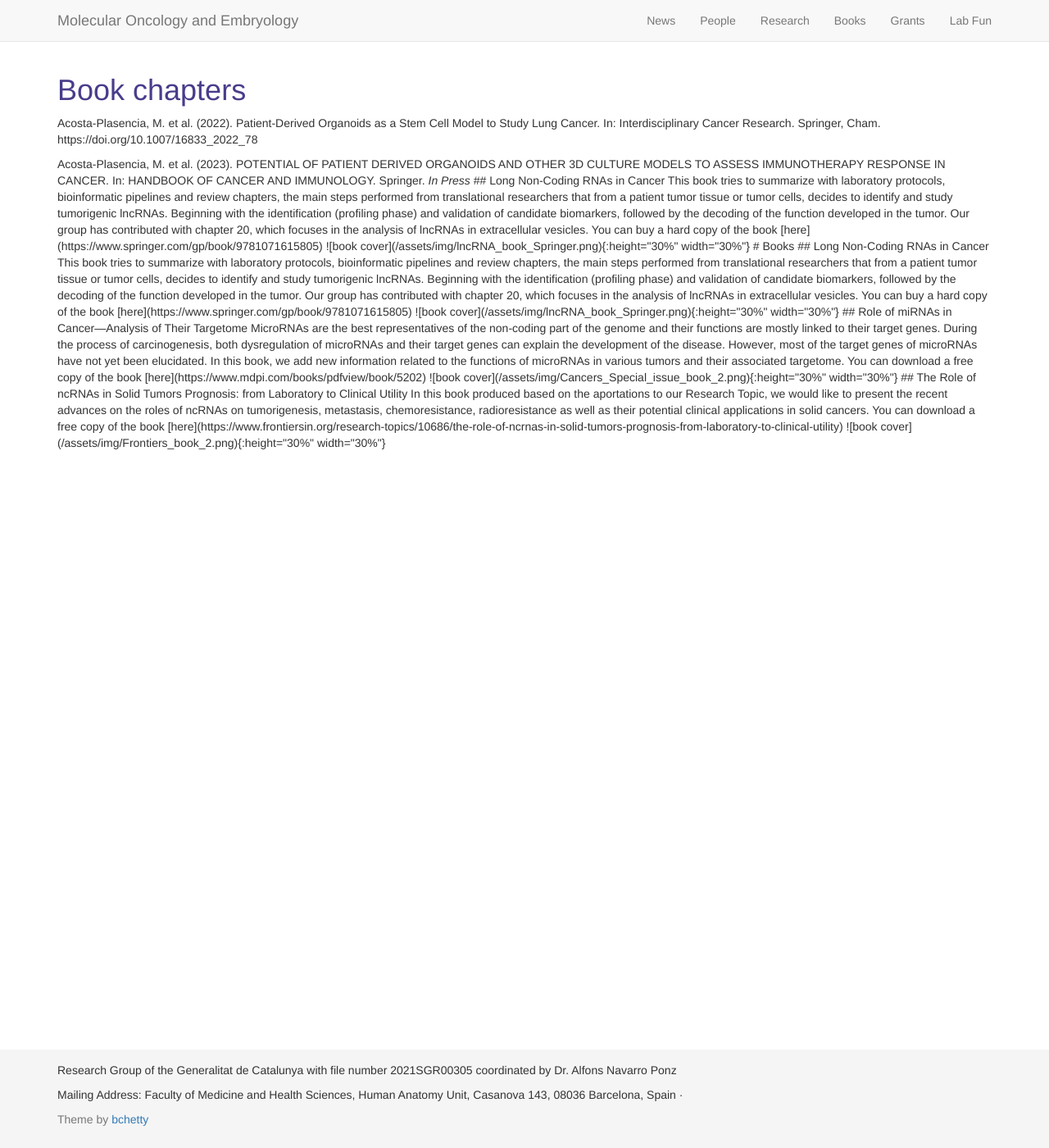
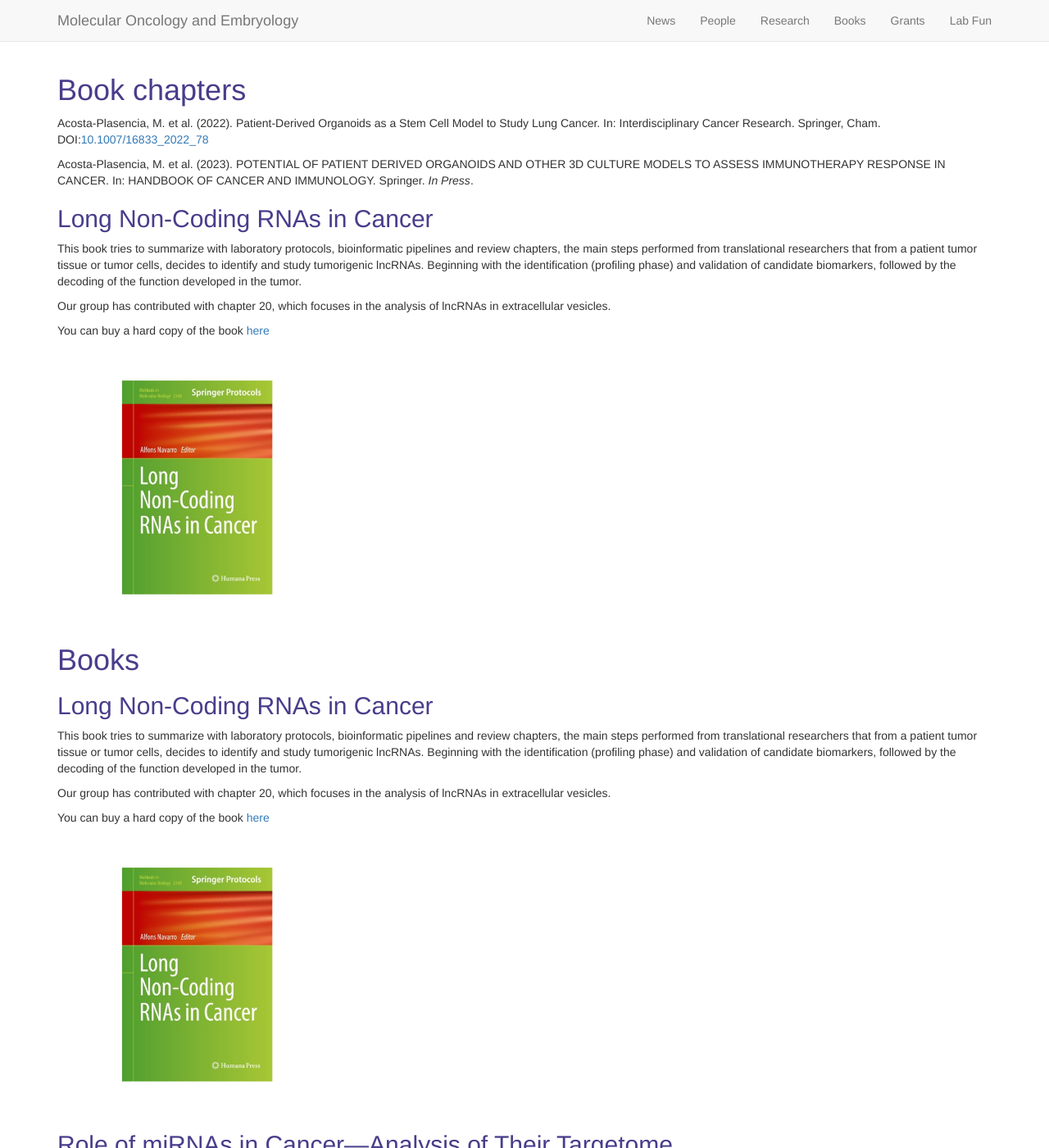
Before and after one commit to AlfonsNavarro/lab, a Jekyll site: the page built from pages/books.md, in a window 1280 px wide and 1400 px high. Shown: the whole window at 82% size. Built offline with Jekyll 4.4.1, drawn with Linux system fonts in a browser that asks for light colours; nearby versions of some CDN libraries; some of the changed lines change nothing that is shown; some of the changed text lies outside the part shown.

Commit message:
addition of book chapters

```diff
--- a/pages/books.md
+++ b/pages/books.md
@@ -5,11 +5,11 @@ title: Books
 
 # Book chapters
 
-Acosta-Plasencia, M. et al. (2022). Patient-Derived Organoids as a Stem Cell Model to Study Lung Cancer. In: Interdisciplinary Cancer Research. Springer, Cham. https://doi.org/10.1007/16833_2022_78
+Acosta-Plasencia, M. et al. (2022). Patient-Derived Organoids as a Stem Cell Model to Study Lung Cancer. In: Interdisciplinary Cancer Research. Springer, Cham. DOI:[10.1007/16833_2022_78](https://doi.org/10.1007/16833_2022_78)
 
-<p>
 
-Acosta-Plasencia, M. et al. (2023). POTENTIAL OF PATIENT DERIVED ORGANOIDS AND OTHER 3D CULTURE MODELS TO ASSESS IMMUNOTHERAPY RESPONSE IN CANCER. In: HANDBOOK OF CANCER AND IMMUNOLOGY. Springer. <i>In Press</i>
+
+Acosta-Plasencia, M. et al. (2023). POTENTIAL OF PATIENT DERIVED ORGANOIDS AND OTHER 3D CULTURE MODELS TO ASSESS IMMUNOTHERAPY RESPONSE IN CANCER. In: HANDBOOK OF CANCER AND IMMUNOLOGY. Springer. *In Press*.
 
 
 
```
Also changed, not shown: 1 other file.
